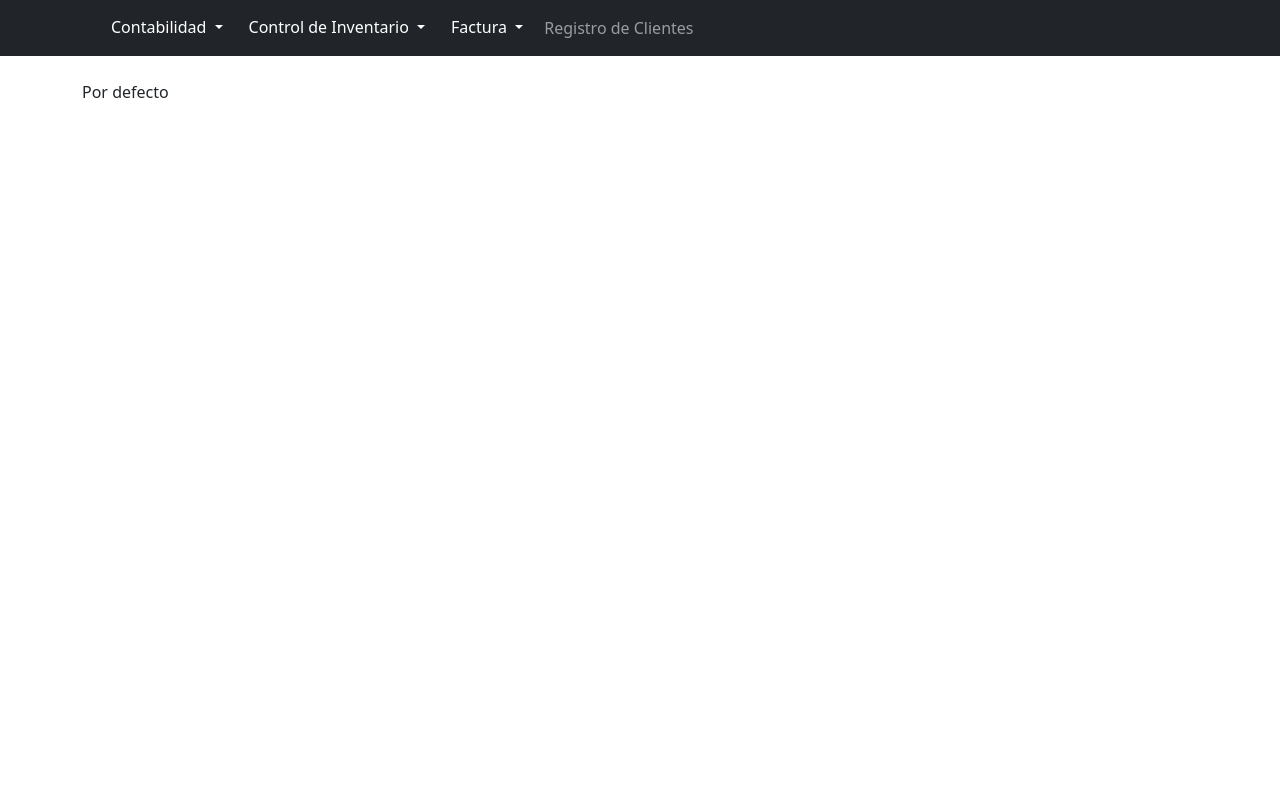
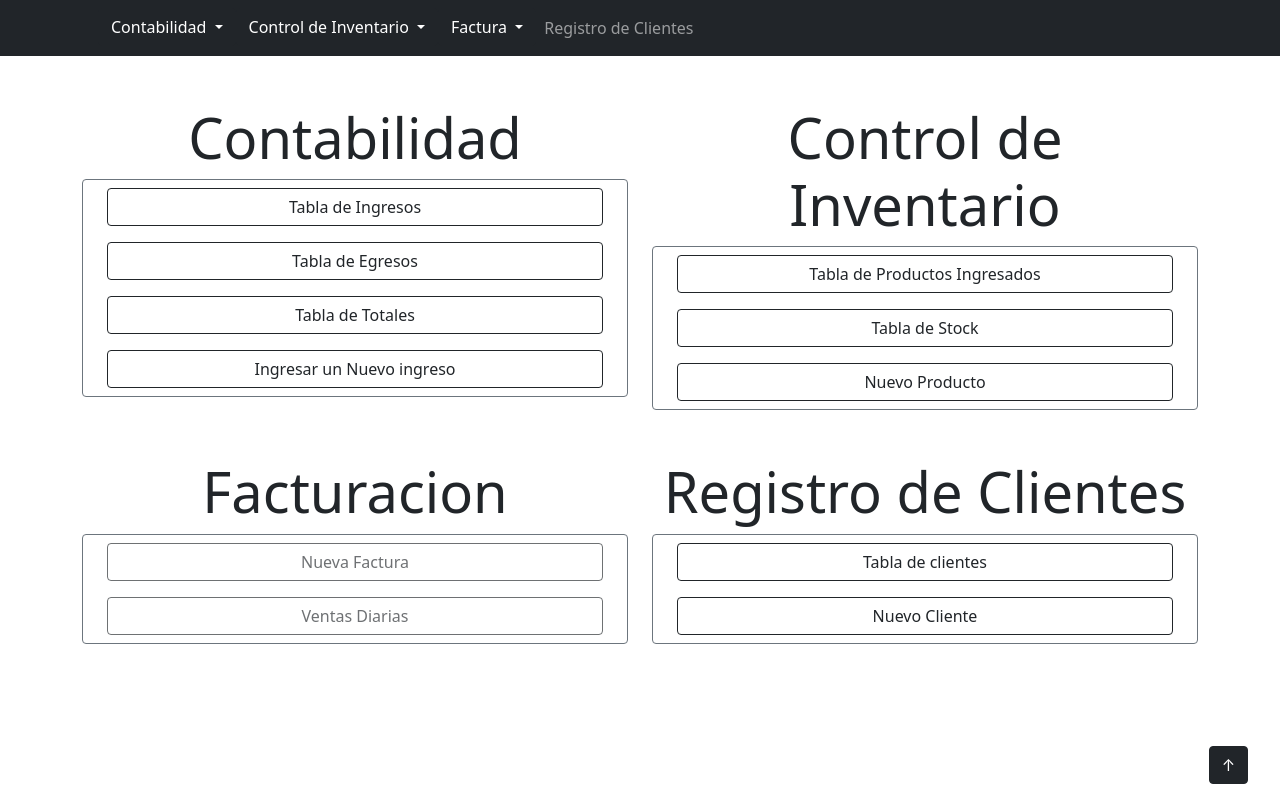
Before and after one commit to KEVAO18/Kontab_V2, a PHP site: page /menu?APP_NAME=1 in a window 1280 px wide. Run offline with PHP 8.4, Linux system fonts and the light colour scheme; data that the repository does not hold is empty; some libraries are stand-ins or nearby versions.

Commit message:
main menu added

```diff
--- a/assets/css/mainStyles.css
+++ b/assets/css/mainStyles.css
@@ -1,275 +1,6 @@
-*{
-	padding: 0;
-	margin: 0;
+
+.boton-flotante{
+	position: fixed;
+	bottom: 1rem;
+	right: 2rem;
 }
-
-:root {
-	--color: #eeeeee;
-	--main-color: #2c3e50;
-}
-
-.bg-slide{
-	background-color: var(--main-color);
-	transition: .5s;
-}
-
-.bg-slide:hover{
-	box-shadow: 5px 0px 30px rgb(0,0,0,.5);
-	transition: .5s;
-}
-
-.nav-open{
-	position: absolute;
-	left: 0;
-	width: 20vw;
-	height: 100%;
-	overflow: auto;
-	transition: .5s;
-}
-
-p, h1, h2, h3, h4, h5, p, label{
-font-family: sans-serif;
-}
-
-.ul-slide{
- justify-content: center;
- text-align: center
-}
-
-.li-slide{
-	font-family: sans-serif;
-	font-size: 150%;
-	padding-top: 15px;
-	padding-bottom: 15px;
-}
-.li-slide>a{
-	color: var(--color);
-	text-decoration: none;
-}
-
-.title-slide{
-	font-family: sans-serif;
-	font-size: 150%;
-	justify-content: center;
-	text-align: center;
-	margin-top: 10vh;
-	margin-bottom: 1rem;
-}
-.nav-slide{
-	width: 200px;
-	height: 100vh;
-	overflow: auto;
-	color: var(--color);
-}
-
-.nav-slide::-webkit-scrollbar{
-    width: 6px;
-	background: #3498db22;
-}
-.nav-slide::-webkit-scrollbar-thumb{
-   	background: #3498db;
-   	border-radius: 4px;
-}
-
-.body{
-	position: fixed;
-	left: 20vw;
-	top: 0;
-	width: 80vw;
-	padding-top: 4rem;
-	height: 87vh;
-	overflow: auto;
-	padding-bottom: 1rem;
-}
-
-.table{
-	margin-top: 2rem;
-}
-
-td, th{
-	text-align: center;
-	padding: 1rem;
-	font-family: sans-serif;
-}
-
-tr.fila0{
-	background: #eeeeee;
-}
-
-tr.fila1{
-	background: #cccccc;
-}
-
-tr.fila2{
-	background: #ff7675;
-}
-
-tr.fila3{
-	background: #2ecc71;
-}
-
-.form-input{
-	margin: 1rem;
-	width: 50%;
-	height: 40px;
-	font-size: 20px;
-	padding-right: 1rem;
-	padding-left: 1rem;
-	border-radius: 50px;
-	border-style: solid;
-	border-width: 1px;
-}
-
-.body::-webkit-scrollbar{
-    width: 6px;
-	background: #eeeeee44;
-}
-.body::-webkit-scrollbar-thumb{
-   	background: #eeeeee;
-   	border-radius: 4px;
-}
-
-.label{
-	font-family: sans-serif;
-	font-size: 20px;
-}
-
-.btn-update{
-	background: #f1c40f;
-	color: #333333;
-	padding: .5rem;
-	border-radius: 5px;
-	transition: 500ms;
-}
-
-.btn-update:hover{
-	background: #f1c40f;
-	padding: .5rem;
-	border-radius: 5px;
-	box-shadow: 1px 1px 2px #f39c12;
-	transition: 500ms;
-}
-
-.btn-delete{
-	background: #e74c3c;
-	color: #ffffff;
-	padding: .5rem;
-	border-radius: 5px;
-	transition: 500ms;
-	text-decoration: none;
-}
-
-.btn-delete:hover{
-	background: #e74c3c;
-	padding: .5rem;
-	border-radius: 5px;
-	box-shadow: 1px 1px 2px #c0392b;
-	transition: 500ms;
-}
-
-.btn-send{
-	font-family: sans-serif;
-	background: #3498db;
-	color: #ffffff;
-	padding: .5rem;
-	border-radius: 5px;
-	font-size: 15px;
-	width: 100px;
-	text-align: center;
-	transition: 500ms;
-	margin: 1rem;
-}
-
-.btn-send:hover{
-	font-family: sans-serif;
-	background: #3498db;
-	padding: .5rem;
-	border-radius: 5px;
-	box-shadow: 1px 1px 2px #2980b9;
-	color: #eeeeee;
-	font-size: 15px;
-	width: 100px;
-	text-align: center;
-	transition: 500ms;
-}
-
-.btn-send2{
-	font-family: sans-serif;
-	background: #3498db;
-	color: #ffffff;
-	border-radius: 5px;
-	border: 0px;
-	font-size: 15px;
-	text-align: center;
-	transition: 500ms;
-	padding: 1rem;
-	margin: 1rem;
-}
-
-.btn-send2:hover{
-	font-family: sans-serif;
-	background: #3498db;
-	padding: 1rem;
-	border-radius: 5px;
-	box-shadow: 1px 1px 2px #2980b9;
-	color: #eeeeee;
-	font-size: 15px;
-	text-align: center;
-	transition: 500ms;
-}
-
-.btn-delete2{
-	font-family: sans-serif;
-	background: #e74c3c;
-	color: #ffffff;
-	border-radius: 5px;
-	border: 0px;
-	font-size: 15px;
-	text-align: center;
-	transition: 500ms;
-	padding: 1rem;
-	margin: 1rem;
-}
-
-.btn-delete2:hover{
-	font-family: sans-serif;
-	background: #e74c3c;
-	padding: 1rem;
-	border-radius: 5px;
-	box-shadow: 1px 1px 2px #c0392b;
-	color: #eeeeee;
-	font-size: 15px;
-	text-align: center;
-	transition: 500ms;
-}
-
-.subtit{
-	padding-top: 2rem;
-	padding-bottom: 2rem;
-}
-
-.good{
-	background: #7bed9f;
-	color: #2ed573;
-}
-
-.error{
-	background: #ff7675;
-	color: #d63031;
-}
-
-a.mes{
-	color: #333333;
-	text-decoration: none;
-}
-
-h2.mes{
-	padding-top: 1rem;
-	padding-left: 2rem;
-}
-
-a.del-mes{
-	color: #333333;
-	text-decoration: none;
-	font-size: 15px;
-}
--- a/controllers/routesController.php
+++ b/controllers/routesController.php
@@ -94,6 +94,11 @@ class routesController{
                 entradas();
                 break;
 
+            case "menu":
+                include_once '../web/main/'.$ruta[0].'.php';
+                menu();
+                break;
+
             case "e403":
                 echo $ruta[0];
                 break;
--- a/public/index.php
+++ b/public/index.php
@@ -10,15 +10,14 @@ require("../serve.php");
 	<meta charset="utf-8">
 	<meta http-equiv="X-UA-Compatible" content="IE=edge">
 	<title><?=$_ENV['APP_NAME']." - ".$_GET['p']?></title>
-	<!-- Font Awesome -->
-    <link rel='stylesheet' href='https://use.fontawesome.com/releases/v5.8.2/css/all.css'>
 	<!-- Bootstrap -->
-	<link href="vendor/twbs/bootstrap/dist/css/bootstrap.min.css" rel="stylesheet" type="text/css">
+	<link href="<?=$_ENV['PAGE_SERVE']?>vendor/twbs/bootstrap/dist/css/bootstrap.min.css" rel="stylesheet" type="text/css">
+	<link href="<?=$_ENV['PAGE_SERVE']?>assets/css/mainStyles.css" rel="stylesheet" type="text/css">
 </head>
 <body>
-	<nav class="navbar navbar-expand-lg navbar-dark bg-dark">
+	<nav class="navbar navbar-expand-lg navbar-dark bg-dark" id="nav">
 		<div class="container">
-			<a class="navbar-brand" href="<?=$_ENV['PAGE_SERVE']?>menu"><?=$_ENV['APP_NAME']?></a>
+			<a class="navbar-brand disabled" href="<?=$_ENV['PAGE_SERVE']?>menu"><?=$_ENV['APP_NAME']?></a>
 			<button class="navbar-toggler" type="button" data-bs-toggle="collapse" data-bs-target="#navbarNavDarkDropdown" aria-controls="navbarNavDarkDropdown" aria-expanded="false" aria-label="Toggle navigation">
 				<span class="navbar-toggler-icon"></span>
 			</button>
@@ -32,7 +31,7 @@ require("../serve.php");
 							<li><a class="dropdown-item" href="<?=$_ENV['PAGE_SERVE']?>ingresos">Ingresos</a></li>
 							<li><a class="dropdown-item" href="<?=$_ENV['PAGE_SERVE']?>egresos">Egresos</a></li>
 							<li><a class="dropdown-item" href="<?=$_ENV['PAGE_SERVE']?>totales">Totales</a></li>
-							<li><a class="dropdown-item" href="<?=$_ENV['PAGE_SERVE']?>cobros">Cuentas por cobrar</a></li>
+							<li><a class="dropdown-item disabled" href="<?=$_ENV['PAGE_SERVE']?>cobros">Cuentas por cobrar</a></li>
 						</ul>
 					</li>
 					<li class="nav-item dropdown">
@@ -41,7 +40,7 @@ require("../serve.php");
 						</button>
 						<ul class="dropdown-menu dropdown-menu-dark">
 							<li><a class="dropdown-item" href="<?=$_ENV['PAGE_SERVE']?>entradas">Ingresados</a></li>
-							<li><a class="dropdown-item" href="<?=$_ENV['PAGE_SERVE']?>salientes">Salientes</a></li>
+							<li><a class="dropdown-item disabled" href="<?=$_ENV['PAGE_SERVE']?>salientes">Salientes</a></li>
 							<li><a class="dropdown-item" href="<?=$_ENV['PAGE_SERVE']?>stock">En stock</a></li>
 						</ul>
 					</li>
@@ -50,8 +49,8 @@ require("../serve.php");
 							Factura
 						</button>
 						<ul class="dropdown-menu dropdown-menu-dark">
-							<li><a class="dropdown-item" href="<?=$_ENV['PAGE_SERVE']?>factura">Nueva factura</a></li>
-							<li><a class="dropdown-item" href="<?=$_ENV['PAGE_SERVE']?>ventas">Ventas diarias</a></li>
+							<li><a class="dropdown-item disabled" href="<?=$_ENV['PAGE_SERVE']?>factura">Nueva factura</a></li>
+							<li><a class="dropdown-item disabled" href="<?=$_ENV['PAGE_SERVE']?>ventas">Ventas diarias</a></li>
 						</ul>
 					</li>
 					<li class="nav-item ">
@@ -64,6 +63,7 @@ require("../serve.php");
 
 	<main class="container py-4">
 		<?=$ruta->outRoute()?>
+		<a href="#nav" class="btn btn-dark float-end boton-flotante">↑</a>
 	</main>
 
 
@@ -72,6 +72,6 @@ require("../serve.php");
     <!-- JQuery -->
     <script type='text/javascript' src='https://cdnjs.cloudflare.com/ajax/libs/jquery/3.4.1/jquery.min.js'></script>
 	<!-- Bootstra -->
-	<script src="vendor/twbs/bootstrap/dist/js/bootstrap.bundle.min.js"></script>
+	<script src="<?=$_ENV['PAGE_SERVE']?>vendor/twbs/bootstrap/dist/js/bootstrap.bundle.min.js"></script>
 </body>
 </html>
--- a/web/clientes/actualizar.php
+++ b/web/clientes/actualizar.php
@@ -84,7 +84,7 @@ function actualizar($id){
             ?>
             <br>
                 <div class="d-grid gap-4">
-                    <button type="submit" class="btn btn-outline-dark">Añadir Ingreso Ó Egreso</button>
+                    <button type="submit" class="btn btn-outline-dark">Actualizar datos del cliente</button>
                 </div>
             </form>
         </article>
--- a/web/clientes/clientes.php
+++ b/web/clientes/clientes.php
@@ -59,7 +59,7 @@ function clientes(){
                         }
                         ?>
                         <td>
-                            <a href="<?=$_ENV['PAGE_SERVE']?>actualizar/clientes/<?=$data['id']?>" class="btn btn-outline-info">Actualizra</a>
+                            <a href="<?=$_ENV['PAGE_SERVE']?>actualizar/clientes/<?=$data['id']?>" class="btn btn-outline-info">Actualizar</a>
                             <a href="<?=$_ENV['PAGE_SERVE']?>handlers/clientes/eliminar.php?id=<?=$data['id']?>" class="btn btn-outline-danger">Eliminar</a>
                         </td>
                     </tr>
--- /dev/null
+++ b/web/main/menu.php
@@ -0,0 +1,76 @@
+<?php
+
+/**
+ * @author KEVAO18
+ *
+ * @return void
+ */
+function menu(){
+
+    ?>
+    <section>
+        <article>
+            <div class="row py-4">
+                <div class="col-sm-6">
+                    <h1 class="display-4 text-center">Contabilidad</h1>
+                    <div class="card border-secondary">
+                        <div class="d-grid gap-4 py-2 px-4">
+                            <a href="<?=$_ENV['PAGE_SERVE']?>ingresos" class="btn btn-outline-dark">Tabla de Ingresos</a>
+                        </div>
+                        <div class="d-grid gap-4 py-2 px-4">
+                            <a href="<?=$_ENV['PAGE_SERVE']?>egresos" class="btn btn-outline-dark">Tabla de Egresos</a>
+                        </div>
+                        <div class="d-grid gap-4 py-2 px-4">
+                            <a href="<?=$_ENV['PAGE_SERVE']?>totales" class="btn btn-outline-dark">Tabla de Totales</a>
+                        </div>
+                        <div class="d-grid gap-4 py-2 px-4">
+                            <a href="<?=$_ENV['PAGE_SERVE']?>insertar/ingreso" class="btn btn-outline-dark">Ingresar un Nuevo ingreso</a>
+                        </div>
+                    </div>
+                </div>
+                <div class="col-sm-6">
+                    <h1 class="display-4 text-center">Control de Inventario</h1>
+                    <div class="card border-secondary">
+                        <div class="d-grid gap-4 py-2 px-4">
+                            <a href="<?=$_ENV['PAGE_SERVE']?>entradas" class="btn btn-outline-dark">Tabla de Productos Ingresados</a>
+                        </div>
+                        <div class="d-grid gap-4 py-2 px-4">
+                            <a href="<?=$_ENV['PAGE_SERVE']?>stock" class="btn btn-outline-dark">Tabla de Stock</a>
+                        </div>
+                        <div class="d-grid gap-4 py-2 px-4">
+                            <a href="<?=$_ENV['PAGE_SERVE']?>insertar/producto" class="btn btn-outline-dark">Nuevo Producto</a>
+                        </div>
+                    </div>
+                </div>
+            </div>
+            <div class="row py-4">
+                <div class="col-sm-6">
+                    <h1 class="display-4 text-center">Facturacion</h1>
+                    <div class="card border-secondary">
+                        <div class="d-grid gap-4 py-2 px-4">
+                            <a href="<?=$_ENV['PAGE_SERVE']?>menu" class="btn btn-outline-dark disabled">Nueva Factura</a>
+                        </div>
+                        <div class="d-grid gap-4 py-2 px-4">
+                            <a href="<?=$_ENV['PAGE_SERVE']?>menu" class="btn btn-outline-dark disabled">Ventas Diarias</a>
+                        </div>
+                    </div>
+                </div>
+                <div class="col-sm-6">
+                    <h1 class="display-4 text-center">Registro de Clientes</h1>
+                    <div class="card border-secondary">
+                        <div class="d-grid gap-4 py-2 px-4">
+                            <a href="<?=$_ENV['PAGE_SERVE']?>clientes" class="btn btn-outline-dark">Tabla de clientes</a>
+                        </div>
+                        <div class="d-grid gap-4 py-2 px-4">
+                            <a href="<?=$_ENV['PAGE_SERVE']?>insertar/cliente" class="btn btn-outline-dark">Nuevo Cliente</a>
+                        </div>
+                    </div>
+                </div>
+            </div>
+        </article>
+    </section>
+
+    <?php
+}
+
+?>
--- a/web/productos/entradas.php
+++ b/web/productos/entradas.php
@@ -48,7 +48,7 @@ function entradas(){
                 </div>
             </div>
                 <div class="d-grid gap-4">
-                    <button type="submit" class="btn btn-outline-dark">Añadir Ingreso Ó Egreso</button>
+                    <button type="submit" class="btn btn-outline-dark">Ingresar productos al sistema</button>
                 </div>
             </form>
         </article>
--- a/web/totales/egresos.php
+++ b/web/totales/egresos.php
@@ -19,6 +19,9 @@ function egresos(){
 
     <section>
         <article>
+            <div class="d-grid gap-4 py-4">
+                <a href="<?=$_ENV['PAGE_SERVE']?>insertar/ingreso" class="btn btn-outline-dark">Añadir Egreso</a>
+            </div>
             <table class="table">
                 <thead>
                     <tr>
@@ -47,9 +50,6 @@ function egresos(){
                 </tr>
                 </tbody>
             </table>
-            <div class="d-grid gap-4">
-                <a href="<?=$_ENV['PAGE_SERVE']?>insertar/ingreso" class="btn btn-outline-dark">Añadir Egreso</a>
-            </div>
         </article>
     </section>
 
--- a/web/totales/ingresos.php
+++ b/web/totales/ingresos.php
@@ -19,6 +19,9 @@ function ingresos(){
 
     <section>
         <article>
+            <div class="d-grid gap-4 py-4">
+                <a href="<?=$_ENV['PAGE_SERVE']?>insertar/ingreso" class="btn btn-outline-dark">Añadir Ingreso</a>
+            </div>
             <table class="table">
                 <thead>
                     <tr>
@@ -47,9 +50,6 @@ function ingresos(){
                 </tr>
                 </tbody>
             </table>
-            <div class="d-grid gap-4">
-                <a href="<?=$_ENV['PAGE_SERVE']?>insertar/ingreso" class="btn btn-outline-dark">Añadir Ingreso</a>
-            </div>
         </article>
     </section>
 
```
Also changed, not shown: web/productos/stock.php (+4 -4 lines), web/totales/totales.php (+4 -4 lines), assets/img/calculadora.jpg (added).
